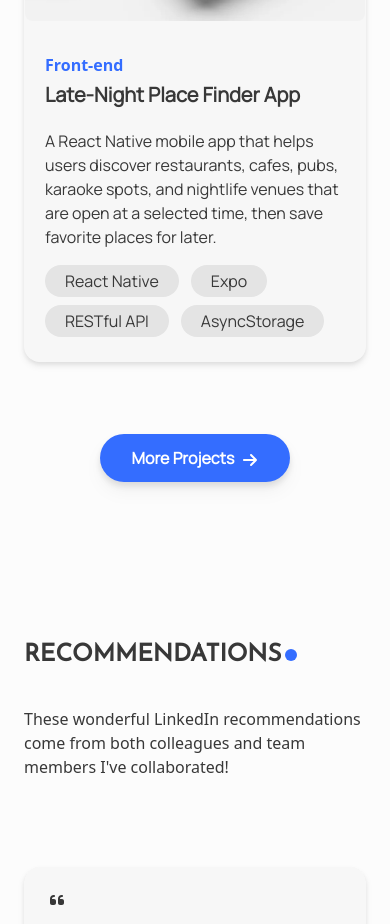
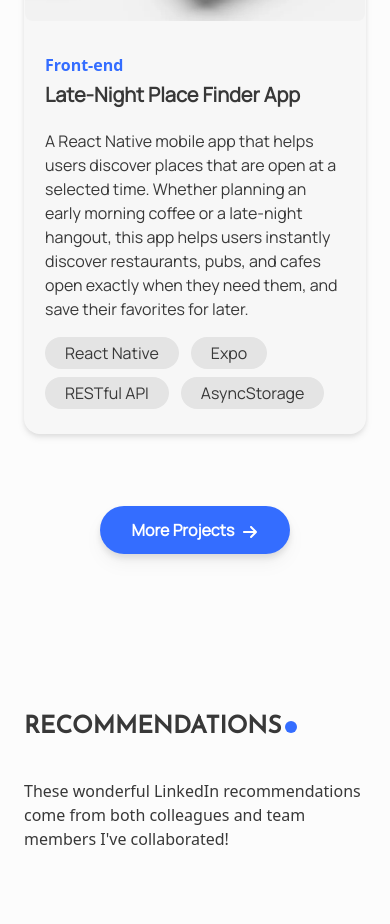
Before and after one commit to nosora0422/2026-react-portfolio, a React (Create React App) app: page / in a window 390 px wide. Shown: the part 2021-2945 px from the top of the page. Built offline with nearby package versions, Linux system fonts and the light colour scheme.

Commit message:
Chore: updated react mobile app description

```diff
--- a/src/Data/ProjectData.js
+++ b/src/Data/ProjectData.js
@@ -78,7 +78,7 @@ const projects = [
         title: 'Late-Night Place Finder App',
         skills: ['React Native', 'Expo', 'RESTful API', 'AsyncStorage'],
         description:
-            'A React Native mobile app that helps users discover restaurants, cafes, pubs, karaoke spots, and nightlife venues that are open at a selected time, then save favorite places for later.',
+            'A React Native mobile app that helps users discover places that are open at a selected time. Whether planning an early morning coffee or a late-night hangout, this app helps users instantly discover restaurants, pubs, and cafes open exactly when they need them, and save their favorites for later.',
 
         img: '../Assets/Images/thumbnail-react-native-app.webp',
         gitHubLink: 'https://github.com/nosora0422/react-mobile-app',
@@ -87,7 +87,7 @@ const projects = [
         overview: (
             <div>
             <p>
-                This project was designed for users looking for places to visit in the evening, especially night owls who want to quickly find venues that are still open. The app uses <span className="font-semibold -text--blue">the Yelp Fusion API</span> to fetch real business data, including photos, ratings, addresses, phone numbers, business hours, and Yelp profile links.
+                This project was designed for users looking for places to visit in early morning or late night, especially night owls who want to quickly find places that are still open. The app uses <span className="font-semibold -text--blue">the Yelp Fusion API</span> to fetch real business data, including photos, ratings, addresses, phone numbers, business hours, and Yelp profile links.
                 <br /><br />
                 I built the experience around a clear mobile user flow: users can select a city, choose the time they want to stay out until, filter results by category, search directly by keyword, and open a detailed venue page. The app uses <span className="font-semibold -text--blue">Native Stack Navigator and Bottom Tab Navigator</span> to separate the main flows while keeping navigation simple and familiar.
                 <br /><br />
@@ -112,7 +112,7 @@ const projects = [
                     'The app supports category filtering for coffee, restaurants, pubs, karaoke, and nightlife, plus a dedicated keyword search flow for flexible discovery.'
                 },
                 {
-                list: 'Detailed Venue Info',
+                list: 'Detailed Business Info',
                 listDisc:
                     'Each place includes photos, rating, address, phone number, business hours, a Yelp link, and a Google Maps shortcut.'
                 },
```
